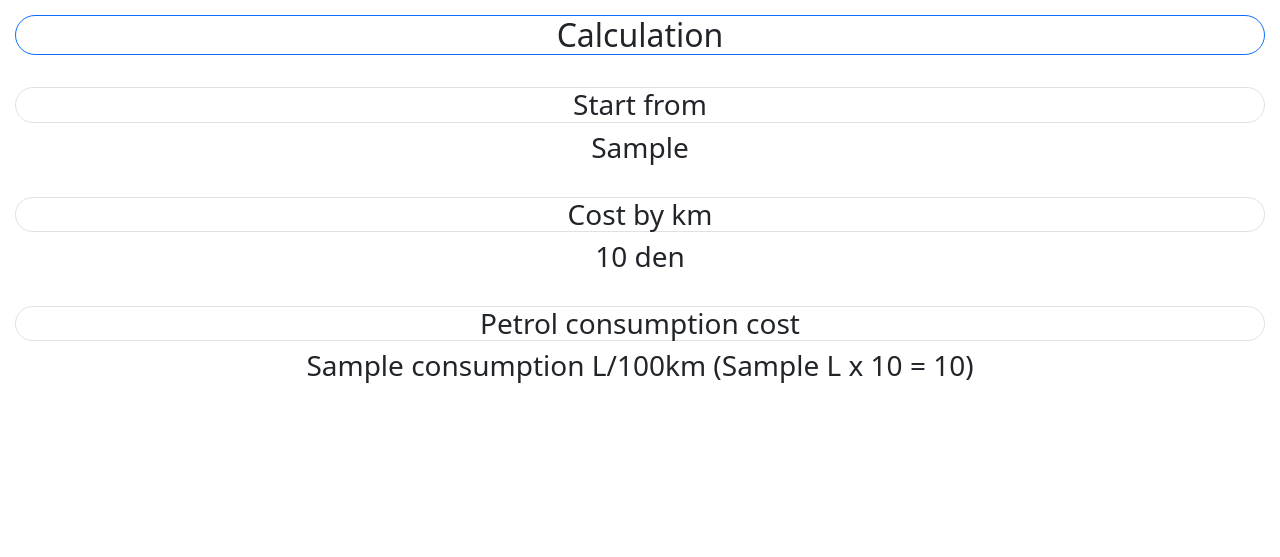
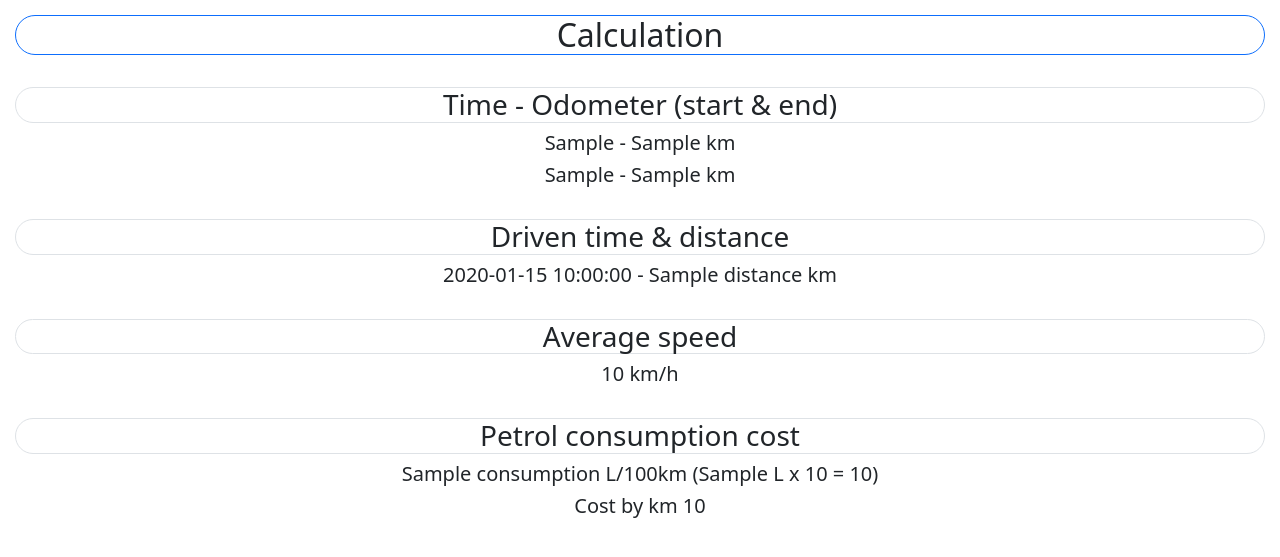
Before and after one commit to acikabubo/driving-car-expense, a FastAPI app: template templates/calculations.html in a window 1280 px wide. Shown: the top 557 px of the page. Run offline with FastAPI, Linux system fonts and the light colour scheme; the template is opened without the code that fills it: most values are stand-ins (such as "Sample title", 1, 10 or a date in 2020); parts of the project's set-up code (start-up, migrations or seed data) failed here and were passed over.

Commit message:
Add time, odometer, driven time, distance and average speed

```diff
--- a/main.py
+++ b/main.py
@@ -85,16 +85,23 @@ async def calculate(request: Request):
 
     data = DCEData(**form_data)
 
-    start_dt = data.arrive_dt - timedelta(
-        hours=data.driven_time.hour,
-        minutes=data.driven_time.minute,
-    )
-    start_dt = start_dt.strftime("%d.%m.%Y %H:%M")
+    start_dt = (
+        data.arrive_dt - timedelta(
+            hours=data.driven_time.hour,
+            minutes=data.driven_time.minute,
+        )
+    ).strftime("%d.%m.%Y %H:%M")
+    arrive_dt = data.arrive_dt.strftime("%d.%m.%Y %H:%M")
 
     distance = data.arrive_odometer - data.start_odometer
     trip_consumption = round((distance * data.consumption) / 100, 1)
     cost = round(trip_consumption * data.petrol_price)
     cost_by_km = round((cost / distance), 2)
+
+    average_speed = round((
+        distance / (
+            data.driven_time.hour + (
+                data.driven_time.minute / 60))), 1)
 
     # Save petrol price to file. Its useful for next calculation
     f = open("petrol_price.txt", 'w')
@@ -109,6 +116,12 @@ async def calculate(request: Request):
             "petrol_price": data.petrol_price,
             "cost": cost,
             "start_dt": start_dt,
-            "cost_by_km": cost_by_km
+            "arrive_dt": arrive_dt,
+            "cost_by_km": cost_by_km,
+            "start_odo": data.start_odometer,
+            "arrive_odo": data.arrive_odometer,
+            "driven_time": data.driven_time,
+            "distance": distance,
+            "average_speed": average_speed
         }
     )
--- a/petrol_price.txt
+++ b/petrol_price.txt
@@ -0,0 +1 @@
+85.5
--- a/templates/calculations.html
+++ b/templates/calculations.html
@@ -15,14 +15,19 @@
 <body>
     <h2 class="border border-primary rounded-pill" align="center">Calculation</h2>
     <br>
-    <h3 class="border rounded-pill" align="center">Start from</h3>
-    <h3 align="center">{{ start_dt }}</h3>
+    <h3 class="border rounded-pill" align="center">Time - Odometer (start & end)</h3>
+    <h5 align="center">{{ start_dt }} - {{ start_odo }} km</h5>
+    <h5 align="center">{{ arrive_dt }} - {{ arrive_odo }} km</h5>
     <br>
-    <h3 class="border rounded-pill" align="center">Cost by km</h3>
-    <h3 align="center">{{ cost_by_km }} den</h3>
+    <h3 class="border rounded-pill" align="center">Driven time & distance</h3>
+    <h5 align="center">{{ driven_time }} - {{ distance }} km</h5>
+    <br>
+    <h3 class="border rounded-pill" align="center">Average speed</h3>
+    <h5 align="center">{{ average_speed }} km/h</h5>
     <br>
     <h3 class="border rounded-pill" align="center">Petrol consumption cost</h3>
-    <h3 align="center">{{ consumption }} L/100km ({{ trip_consumption }} L x {{ petrol_price }} = {{ cost }})</h3>
+    <h5 align="center">{{ consumption }} L/100km ({{ trip_consumption }} L x {{ petrol_price }} = {{ cost }})</h5>
+    <h5 align="center">Cost by km {{ cost_by_km }}</h5>
 </body>
 
 </html>
```
